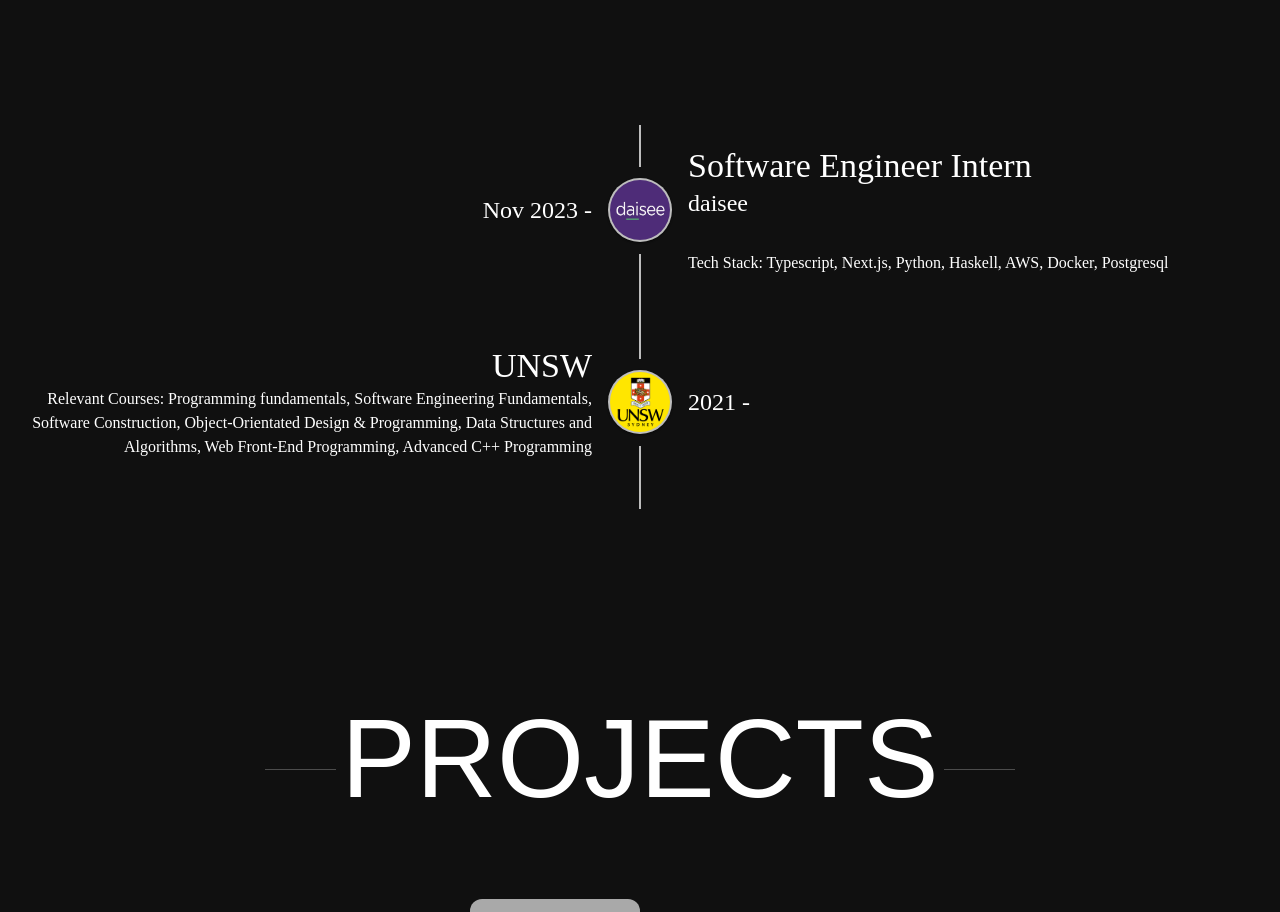
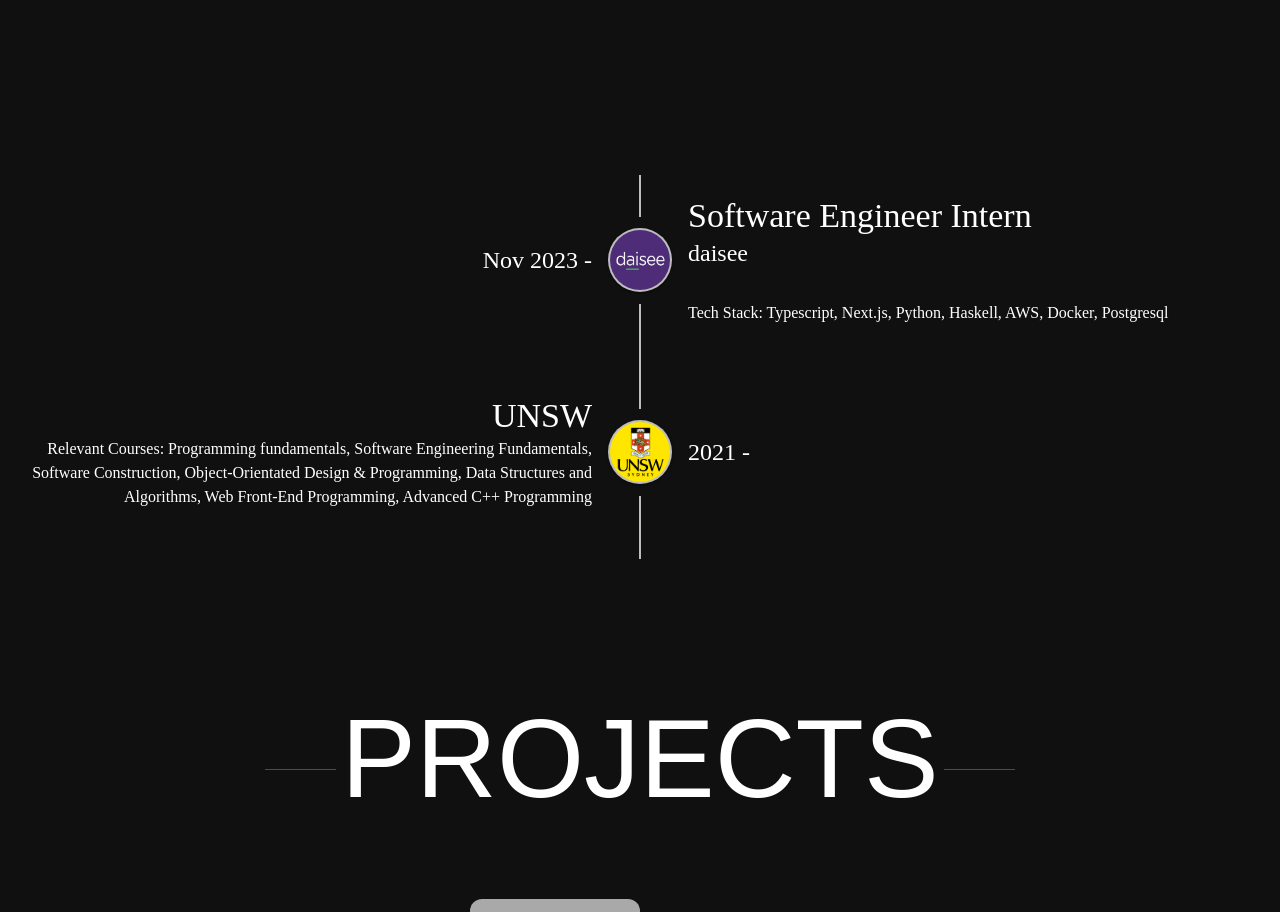
Before and after one commit to RyanGian/portfolio, a React (Create React App) app: page / in a window 1280 px wide. Shown: the part 931-1843 px from the top of the page. Built offline with nearby package versions, Linux system fonts and the light colour scheme.

Commit message:
Finished experience page

```diff
--- a/src/components/ProjectSampleCard.jsx
+++ b/src/components/ProjectSampleCard.jsx
@@ -300,7 +300,7 @@ const ResizeDescription = styled.div`
   }
 
   @media (max-width: 550px) {
-    font-size: 0.9em;
+    font-size: 1em;
   }
 
   @media (max-width: 430px) {
--- a/src/sections/Experience.css
+++ b/src/sections/Experience.css
@@ -10,7 +10,7 @@
 }
 
 .timeline-container {
-  margin-top: 100px;
+  margin-top: 150px;
   padding-bottom: 50px;
   font-size: small;
 }
--- a/src/sections/Experience.jsx
+++ b/src/sections/Experience.jsx
@@ -13,6 +13,18 @@ import Typography from "@mui/material/Typography";
 
 import daiseeLogo from "../assets/experience-logos/daisee-logo.png";
 import unswLogo from "../assets/experience-logos/unsw-logo.png";
+
+import { createTheme } from "@mui/material/styles";
+import { ThemeProvider } from "@mui/material/styles";
+
+const theme = createTheme();
+theme.typography.h4 = {
+  fontWeight: 400,
+  "@media (max-width:600px)": {
+    fontWeight: 300,
+    fontSize: "0.8rem",
+  },
+};
 
 function Experience() {
   return (
@@ -58,10 +70,13 @@ function Experience() {
               <Typography variant="h6" sx={{ whiteSpace: "pre-line" }}>
                 {"\n"}
               </Typography>
-              <Typography>
-                Tech Stack: Typescript, Next.js, Python, Haskell, AWS, Docker,
-                Postgresql
-              </Typography>
+
+              <ThemeProvider theme={theme}>
+                <Typography variant="h4">
+                  Tech Stack: Typescript, Next.js, Python, Haskell, AWS, Docker,
+                  Postgresql
+                </Typography>
+              </ThemeProvider>
             </TimelineContent>
           </TimelineItem>
 
@@ -91,13 +106,15 @@ function Experience() {
               <Typography variant="h4" component="span">
                 UNSW
               </Typography>
-
-              <Typography>
-                Relevant Courses: Programming fundamentals, Software Engineering
-                Fundamentals, Software Construction, Object-Orientated Design &
-                Programming, Data Structures and Algorithms, Web Front-End
-                Programming, Advanced C++ Programming
-              </Typography>
+              <ThemeProvider theme={theme}>
+                <Typography variant="h4">
+                  Relevant Courses: Programming fundamentals, Software
+                  Engineering Fundamentals, Software Construction,
+                  Object-Orientated Design & Programming, Data Structures and
+                  Algorithms, Web Front-End Programming, Advanced C++
+                  Programming
+                </Typography>
+              </ThemeProvider>
             </TimelineContent>
           </TimelineItem>
         </Timeline>
```
